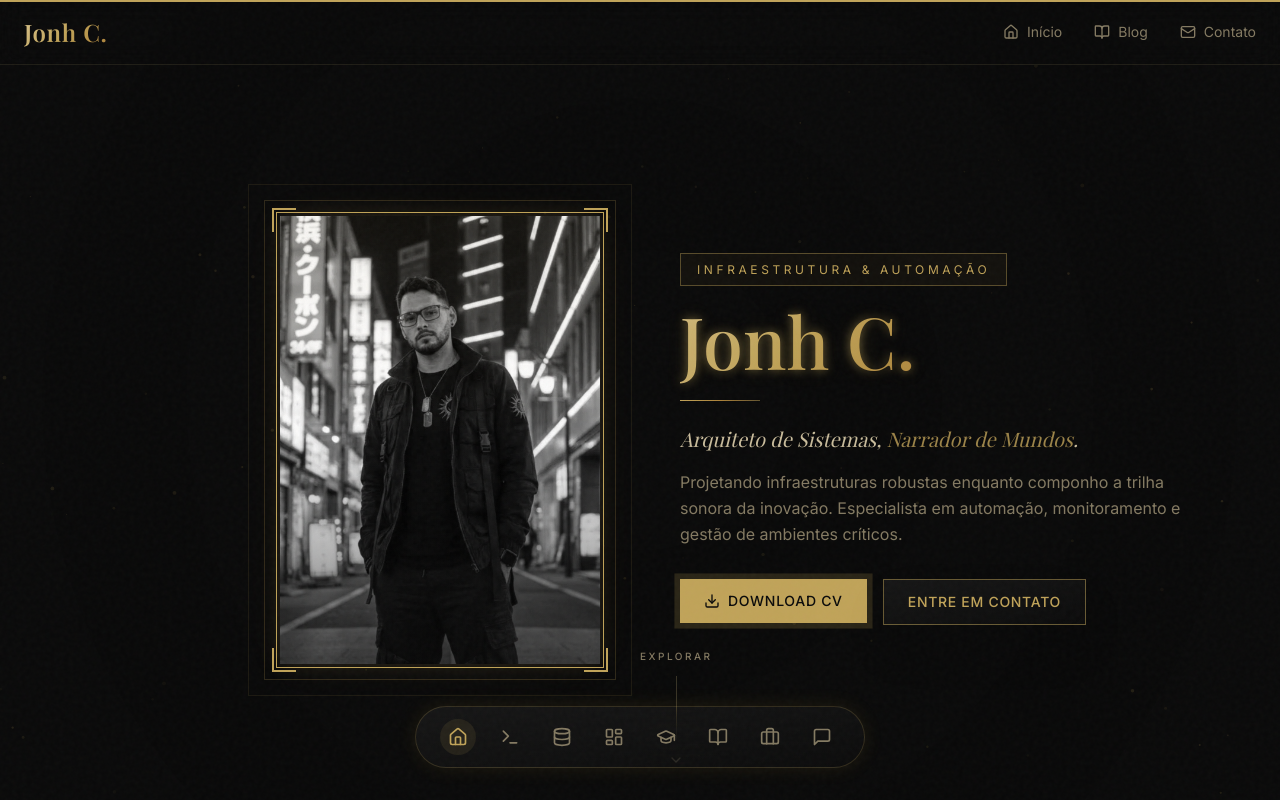
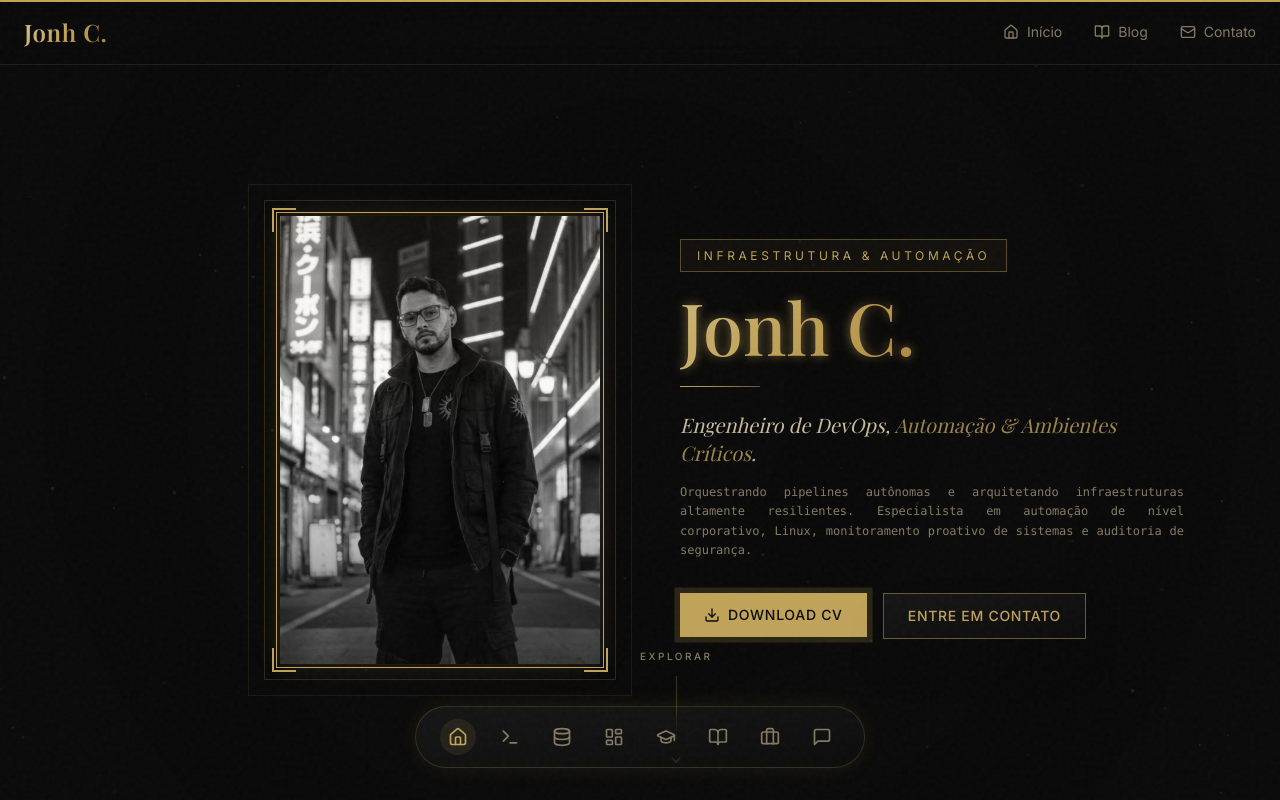
Before and after one commit to JoaoSantosCodes/gold-standard-portfolio, a React (Vite) app: page / in a window 1280 px wide. Built offline with nearby package versions, Linux system fonts and the light colour scheme; the HTML template or start-up script is replaced by a standard one; a web font is replaced by a local one.

Commit message:
feat: Refine Hero taglines and description in Hero.tsx to match cyber-tactical SysAdmin/DevOps Operations vibe

```diff
--- a/src/components/Hero.tsx
+++ b/src/components/Hero.tsx
@@ -114,18 +114,19 @@ const Hero = () => {
               transition={{ duration: 0.6, delay: 0.7 }}
               className="text-lg sm:text-xl text-foreground font-serif italic mb-4 leading-relaxed"
             >
-              Arquiteto de Sistemas, <span className="text-primary/80">Narrador de Mundos</span>.
+              Engenheiro de DevOps, <span className="text-primary/80">Automação & Ambientes Críticos</span>.
             </motion.p>
 
             <motion.p
               initial={{ opacity: 0, y: 20 }}
               animate={{ opacity: 1, y: 0 }}
               transition={{ duration: 0.6, delay: 0.8 }}
-              className="text-muted-foreground leading-relaxed max-w-lg mx-auto lg:mx-0 mb-8"
+              className="text-muted-foreground leading-relaxed max-w-lg mx-auto lg:mx-0 mb-8 font-mono text-xs text-justify"
             >
-              Projetando infraestruturas robustas enquanto componho a trilha sonora da inovação.
-              Especialista em automação, monitoramento e gestão de ambientes críticos.
+              Orquestrando pipelines autônomas e arquitetando infraestruturas altamente resilientes.
+              Especialista em automação de nível corporativo, Linux, monitoramento proativo de sistemas e auditoria de segurança.
             </motion.p>
+
 
             {/* Buttons */}
             <motion.div
```
Also changed, not shown: assets/hero_refined.png (added).
